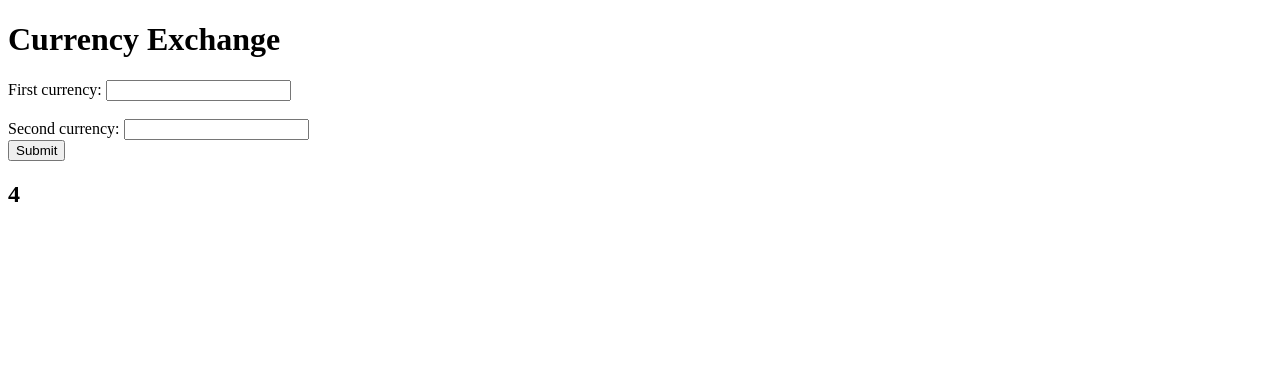
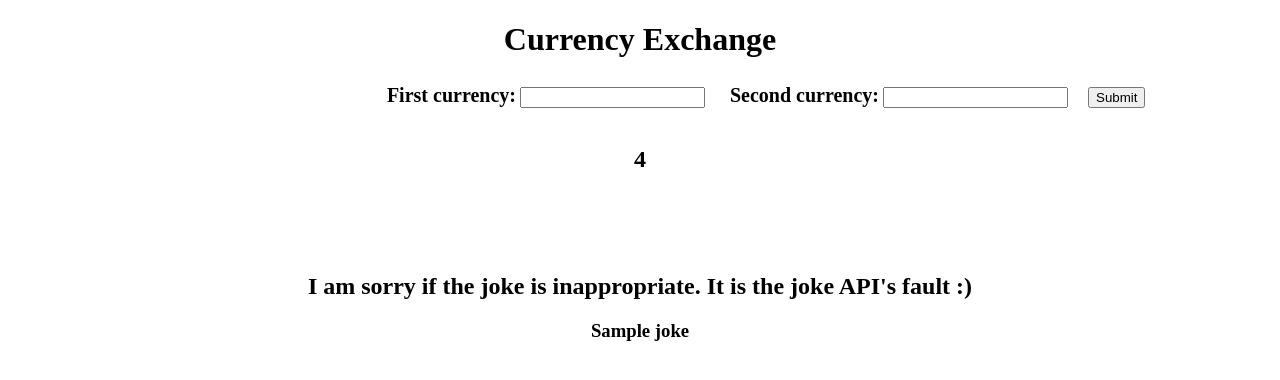
Before and after one commit to DavideTodorov/TAP-training, a Flask app: template CurrencyExchange/templates/home.html in a window 1280 px wide. Shown: the top 380 px of the page. Run offline with Flask 2, Linux system fonts and the light colour scheme; the template is opened without the code that fills it: most values are stand-ins (such as "Sample title", 1, 10 or a date in 2020).

Commit message:
Add jokes

```diff
--- a/CurrencyExchange/main.py
+++ b/CurrencyExchange/main.py
@@ -9,26 +9,37 @@ app = Flask(__name__, static_folder='templates/')
 cache = TTLCache(maxsize=100, ttl=10800)
 
 
+def get_joke():
+    joke_response = requests.get("https://v2.jokeapi.dev/joke/Any")
+    random_joke_setup = joke_response.json()["setup"]
+    random_joke_delivery = joke_response.json()["delivery"]
+    random_joke_text = random_joke_setup + " " + random_joke_delivery
+    return random_joke_text
+
+
 @cached(cache)
 @app.route('/', methods=['GET', 'POST'])
 def go_home():
     if request.method == 'GET':
-        return render_template('home.html')
+        random_joke_text = get_joke()
+
+        return render_template('home.html', joke=random_joke_text)
 
     if request.method == 'POST':
         first_currency = request.form['first_currency'].upper()
         second_currency = request.form['second_currency'].upper()
 
-        r = requests.get(f"https://open.er-api.com/v6/latest/{first_currency}")
+        currencies_response = requests.get(f"https://open.er-api.com/v6/latest/{first_currency}")
 
         try:
-            currency_dict = r.json()["rates"]
+            currency_dict = currencies_response.json()["rates"]
         except KeyError:
             currency_rate_str = f"'{first_currency}' is not a invalid currency!"
             return render_template('home.html', rate=currency_rate_str)
         except json.decoder.JSONDecodeError:
             currency_rate_str = f"'{first_currency}' is not a invalid currency!"
-            return render_template('home.html', rate=currency_rate_str)
+            random_joke_text = get_joke()
+            return render_template('home.html', rate=currency_rate_str, joke=random_joke_text)
 
         first_currency_val = currency_dict[first_currency]
 
@@ -36,13 +47,15 @@ def go_home():
             second_currency_val = currency_dict[second_currency]
         except KeyError:
             currency_rate_str = f"'{second_currency}' is not a invalid currency!"
-            return render_template('home.html', rate=currency_rate_str)
-
-        print()
+            random_joke_text = get_joke()
+            return render_template('home.html', rate=currency_rate_str, joke=random_joke_text)
 
         currency_rate_str = f"For 1 {first_currency} you can buy {second_currency_val / 1} {second_currency}"
 
-        return render_template('home.html', rate=currency_rate_str)
+        random_joke_text = get_joke()
+
+        return render_template('home.html', rate=currency_rate_str, joke=random_joke_text)
+
 
 
 if __name__ == '__main__':
--- a/CurrencyExchange/templates/home.html
+++ b/CurrencyExchange/templates/home.html
@@ -6,18 +6,32 @@
 </head>
 <body>
 
-<h1>Currency Exchange</h1>
+<h1 style="text-align: center">Currency Exchange</h1>
 
-<form action="/" method="post" id="currencyForm">
-  <label for="first_currency">First currency:</label>
-  <input type="text" id="first_currency" name="first_currency"><br><br>
-  <label for="second_currency">Second currency:</label>
-  <input type="text" id="second_currency" name="second_currency">
+<form style="text-align: center" action="/" method="post" id="currencyForm">
+    <div style="display: flex; margin-left: 28%; margin-top: 2%">
+        <div style="margin-right: 25px; margin-left: 25px">
+            <label style="font-size: 20px; font-weight: bold; text-align: center" for="first_currency">First currency:</label>
+            <input  type="text" id="first_currency" name="first_currency"><br><br>
+        </div>
+
+        <div style="margin-right: 20px">
+            <label style="font-size: 20px; font-weight: bold; text-align: center"  for="second_currency">Second currency:</label>
+            <input type="text" id="second_currency" name="second_currency">
+        </div>
+
+        <div style="margin-top: 3px">
+            <button type="submit" form="currencyForm" value="Submit">Submit</button>
+        </div>
+    </div>
 </form>
 
-<button type="submit" form="currencyForm" value="Submit">Submit</button>
 
-<h2 >{{rate}}</h2>
+
+<h2 style="text-align: center">{{rate}}</h2>
+
+<h2 style="margin-top: 100px; text-align: center">I am sorry if the joke is inappropriate. It is the joke API's fault :)</h2>
+<h3 style="text-align: center">{{joke}}</h3>
 
 </body>
 </html>
```
